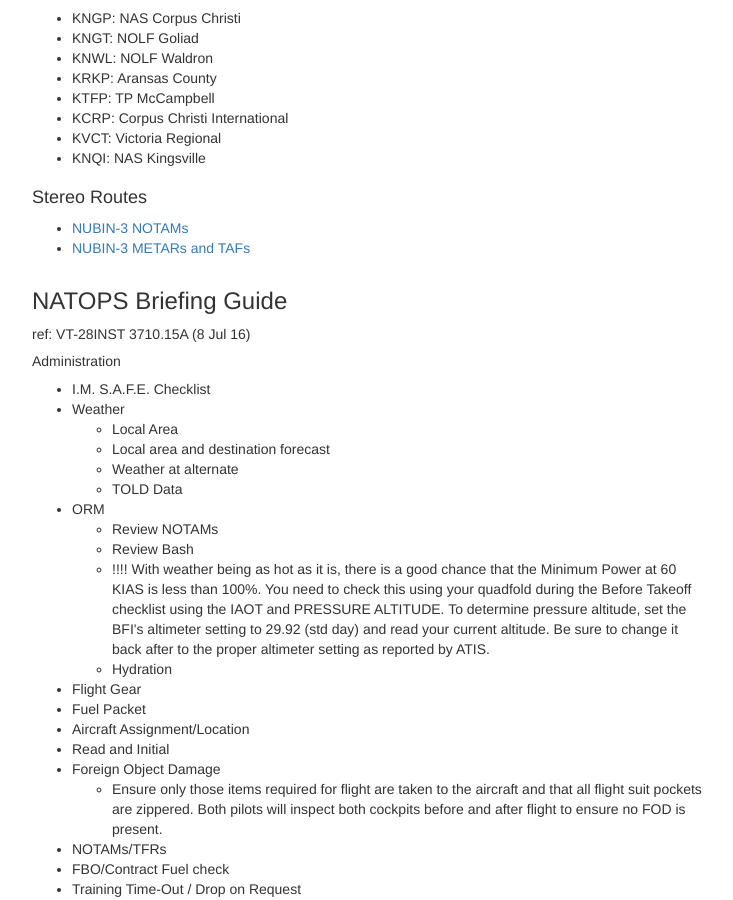
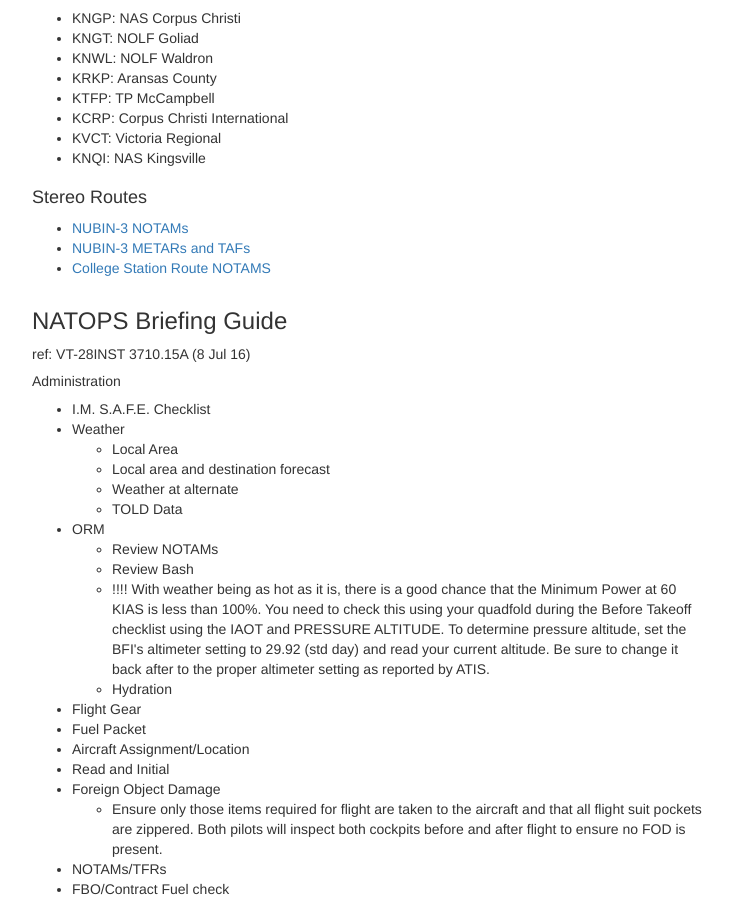
Before and after one commit to courserules/courserules.github.io, a Jekyll site: the page built from brief.html, in a window 1280 px wide and 900 px high, scrolled down 638 px. Shown: the whole window, without its empty margins (23-756 px from the left). Built offline with Jekyll 4.4.1, drawn with Linux system fonts in a browser that asks for light colours.

Commit message:
added college station route

```diff
--- a/brief.html
+++ b/brief.html
@@ -53,6 +53,7 @@ permalink: /brief/
 			<ul>
 				<li><a href="https://www.notams.faa.gov/dinsQueryWeb/queryRetrievalMapAction.do?method=displayByICAOs&reportType=RAW&formatType=DOMESTIC&retrieveLocId=kngp+kcrp+kpsx+kvct+ktfp+kt69+krkp+kpkv&actionType=notamRetrievalByICAOs" target="_blank">NUBIN-3 NOTAMs</a></li>
 				<li><a href="http://www.aviationweather.gov/adds/metars?station_ids=kngp+ktfp+kcrp+krkp+kpkv+kpsx+kvct&std_trans=standard&chk_metars=on&hoursStr=most+recent+only&chk_tafs=on&submitmet=Submit" target="_blank">NUBIN-3 METARs and TAFs</a></li>
+				<li><a href="https://www.notams.faa.gov/dinsQueryWeb/queryRetrievalMapAction.do?method=displayByICAOs&reportType=RAW&formatType=DOMESTIC&retrieveLocId=KNGP+KVCT+KCLL+KCRP+KZHU+KTFP+KRKP+K26R+KARM+KELA+K11R+KRWV&actionType=notamRetrievalByICAOs" target="_blank">College Station Route NOTAMS</a></li>
 				<!--<li><a href="https://www.cnatra.navy.mil/tw4/vt27/docs/dd-175.pdf">DD-175 [PDF]</a></li>-->
 			</ul>
 
```
